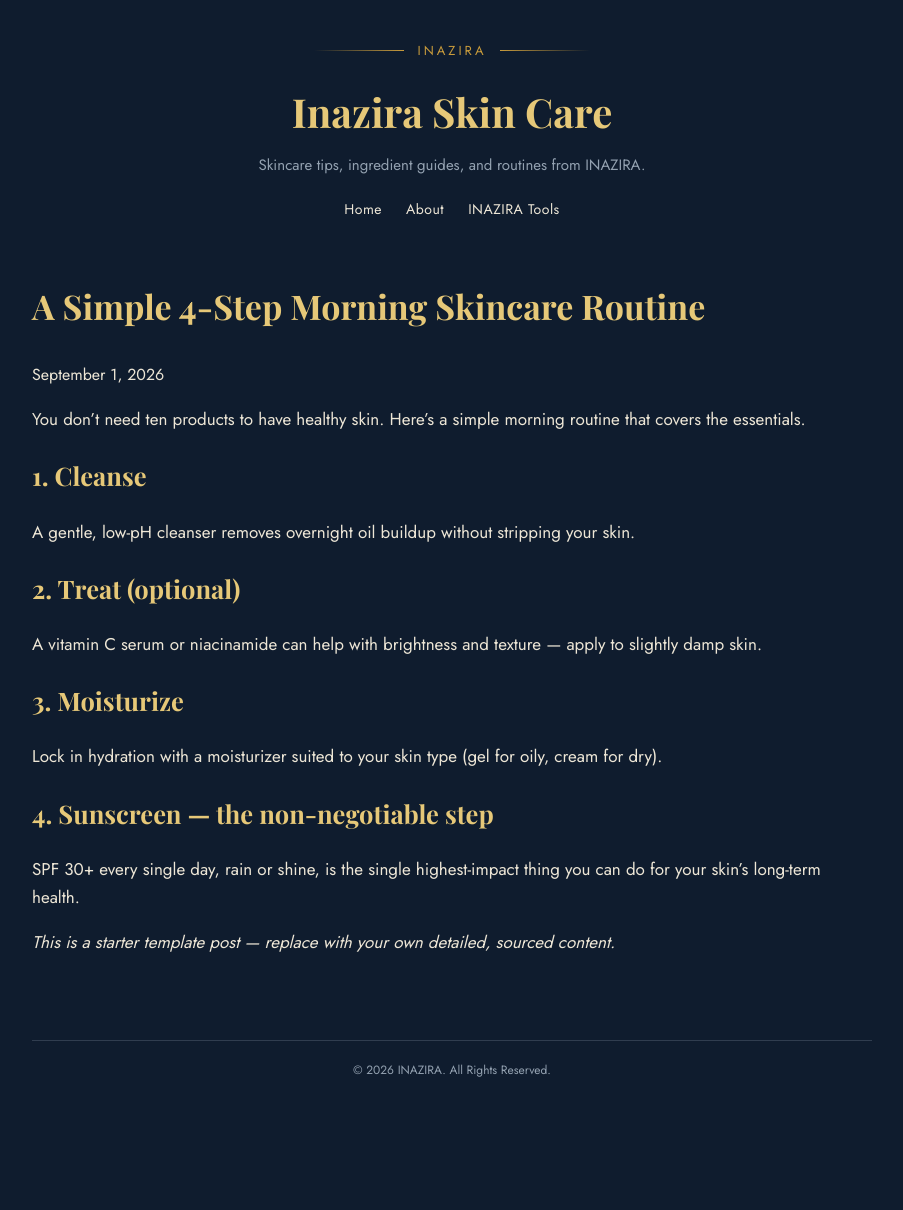
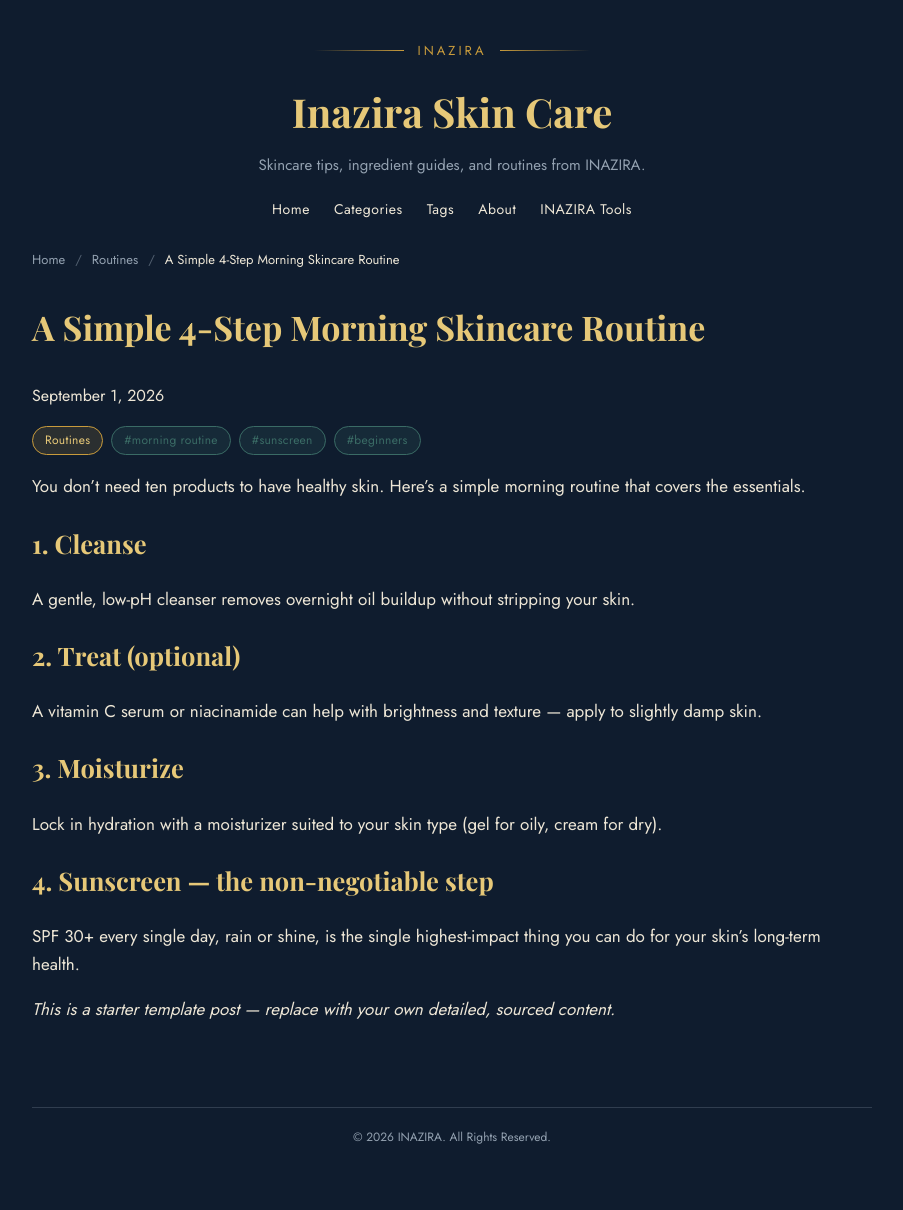
Before and after one commit to imarnhridoy8595/skincare-inazira, a Jekyll site: the page built from _posts/2026-09-01-simple-morning-skincare-routine.md, in a window 1280 px wide. Shown: the whole page, without its empty margins (188-1091 px from the left). Built offline with Jekyll 4.4.1, drawn with Linux system fonts in a browser that asks for light colours; before the commit the page ends 1143 px from its top, so only the background shows below that.

Commit message:
Add answer-engine content format and SEO schema

```diff
--- /dev/null
+++ b/_includes/breadcrumbs.html
@@ -0,0 +1,38 @@
+<nav class="breadcrumbs" aria-label="Breadcrumb">
+  <a href="{{ '/' | relative_url }}">Home</a>
+  {% if page.categories.size > 0 %}
+    <span class="crumb-sep">/</span>
+    <a href="{{ '/categories/' | relative_url }}#{{ page.categories[0] | slugify }}">{{ page.categories[0] }}</a>
+  {% endif %}
+  <span class="crumb-sep">/</span>
+  <span class="crumb-current">{{ page.title }}</span>
+</nav>
+
+<script type="application/ld+json">
+{
+  "@context": "https://schema.org",
+  "@type": "BreadcrumbList",
+  "itemListElement": [
+    {
+      "@type": "ListItem",
+      "position": 1,
+      "name": "Home",
+      "item": "{{ site.url }}{{ '/' | relative_url }}"
+    }
+    {% if page.categories.size > 0 %}
+    ,{
+      "@type": "ListItem",
+      "position": 2,
+      "name": {{ page.categories[0] | jsonify }},
+      "item": "{{ site.url }}{{ '/categories/' | relative_url }}"
+    }
+    {% endif %}
+    ,{
+      "@type": "ListItem",
+      "position": {% if page.categories.size > 0 %}3{% else %}2{% endif %},
+      "name": {{ page.title | jsonify }},
+      "item": "{{ site.url }}{{ page.url | relative_url }}"
+    }
+  ]
+}
+</script>
--- /dev/null
+++ b/_includes/faq-section.html
@@ -0,0 +1,30 @@
+{% if page.faqs %}
+<section class="faq-section">
+  <h2>Frequently Asked Questions</h2>
+  {% for item in page.faqs %}
+  <details class="faq-item">
+    <summary>{{ item.q }}</summary>
+    <div class="faq-answer">{{ item.a | markdownify }}</div>
+  </details>
+  {% endfor %}
+</section>
+
+<script type="application/ld+json">
+{
+  "@context": "https://schema.org",
+  "@type": "FAQPage",
+  "mainEntity": [
+    {% for item in page.faqs %}
+    {
+      "@type": "Question",
+      "name": {{ item.q | jsonify }},
+      "acceptedAnswer": {
+        "@type": "Answer",
+        "text": {{ item.a | strip_html | jsonify }}
+      }
+    }{% unless forloop.last %},{% endunless %}
+    {% endfor %}
+  ]
+}
+</script>
+{% endif %}
--- /dev/null
+++ b/_includes/quick-answer.html
@@ -0,0 +1,6 @@
+{% if page.quick_answer %}
+<div class="quick-answer">
+  <span class="quick-answer-label">Quick Answer</span>
+  <p>{{ page.quick_answer }}</p>
+</div>
+{% endif %}
--- a/_layouts/default.html
+++ b/_layouts/default.html
@@ -21,6 +21,8 @@
       <p class="site-description">{{ site.description }}</p>
       <nav class="site-nav">
         <a href="{{ '/' | relative_url }}">Home</a>
+        <a href="{{ '/categories/' | relative_url }}">Categories</a>
+        <a href="{{ '/tags/' | relative_url }}">Tags</a>
         <a href="{{ '/about/' | relative_url }}">About</a>
         <a href="https://inazira.com">INAZIRA Tools</a>
       </nav>
--- a/_layouts/post.html
+++ b/_layouts/post.html
@@ -1,12 +1,25 @@
 ---
 layout: default
 ---
+{% include breadcrumbs.html %}
 <article class="post">
   <header class="post-header">
     <h1 class="post-title">{{ page.title }}</h1>
     <p class="post-meta">{{ page.date | date: "%B %-d, %Y" }}{% if page.author %} · {{ page.author }}{% endif %}</p>
+    {% if page.categories.size > 0 or page.tags.size > 0 %}
+    <div class="post-taxonomy">
+      {% for cat in page.categories %}
+        <a class="pill pill-category" href="{{ '/categories/' | relative_url }}#{{ cat | slugify }}">{{ cat }}</a>
+      {% endfor %}
+      {% for tag in page.tags %}
+        <a class="pill pill-tag" href="{{ '/tags/' | relative_url }}#{{ tag | slugify }}">#{{ tag }}</a>
+      {% endfor %}
+    </div>
+    {% endif %}
   </header>
+  {% include quick-answer.html %}
   <div class="post-content">
     {{ content }}
   </div>
+  {% include faq-section.html %}
 </article>
--- a/_posts/2026-09-01-simple-morning-skincare-routine.md
+++ b/_posts/2026-09-01-simple-morning-skincare-routine.md
@@ -1,6 +1,8 @@
 ---
 title: "A Simple 4-Step Morning Skincare Routine"
 date: 2026-09-01 11:00:00 +0600
+categories: [Routines]
+tags: [morning routine, sunscreen, beginners]
 ---
 
 You don't need ten products to have healthy skin. Here's a simple morning routine that covers the essentials.
--- a/assets/css/main.css
+++ b/assets/css/main.css
@@ -128,6 +128,163 @@
   color: var(--adc-teal);
 }
 
+/* Category / tag pills */
+.post-taxonomy {
+  display: flex;
+  flex-wrap: wrap;
+  gap: 8px;
+  margin: 10px 0 14px;
+}
+
+.pill {
+  display: inline-block;
+  font-size: 12px;
+  letter-spacing: 0.3px;
+  padding: 4px 12px;
+  border-radius: 999px;
+  border: 1px solid transparent;
+}
+
+.pill-category {
+  background: rgba(200, 155, 60, 0.15);
+  border-color: var(--adc-brass);
+  color: var(--adc-brass-light) !important;
+}
+
+.pill-tag {
+  background: rgba(58, 107, 101, 0.18);
+  border-color: var(--adc-teal);
+  color: var(--adc-teal) !important;
+}
+
+.pill:hover {
+  background: rgba(200, 155, 60, 0.3);
+}
+
+/* Categories / Tags index pages */
+.taxonomy-group {
+  margin-bottom: 34px;
+}
+
+.taxonomy-group h2 {
+  font-family: 'Playfair Display', serif;
+  color: var(--adc-brass-light);
+  font-size: 22px;
+  border-bottom: 1px solid rgba(147, 161, 176, 0.2);
+  padding-bottom: 8px;
+  margin-bottom: 14px;
+  scroll-margin-top: 20px;
+}
+
+.taxonomy-post-list {
+  list-style: none;
+  margin: 0;
+  padding: 0;
+}
+
+.taxonomy-post-list li {
+  margin-bottom: 8px;
+  font-size: 15px;
+}
+
+.taxonomy-post-list .taxonomy-post-date {
+  color: var(--adc-muted);
+  font-size: 12px;
+  margin-left: 8px;
+}
+
+.taxonomy-index-nav {
+  display: flex;
+  flex-wrap: wrap;
+  gap: 8px;
+  margin-bottom: 30px;
+}
+
+/* Breadcrumbs */
+.breadcrumbs {
+  font-size: 13px;
+  color: var(--adc-muted);
+  margin-bottom: 18px;
+}
+
+.breadcrumbs a { color: var(--adc-muted); }
+.breadcrumbs a:hover { color: var(--adc-brass-light); }
+.crumb-sep { margin: 0 6px; opacity: 0.5; }
+.crumb-current { color: var(--adc-ivory); }
+
+/* Quick answer box — the part AI Overviews / featured snippets tend to lift */
+.quick-answer {
+  background: linear-gradient(160deg, rgba(200,155,60,0.12), rgba(58,107,101,0.10));
+  border-left: 3px solid var(--adc-brass);
+  border-radius: 8px;
+  padding: 16px 20px;
+  margin: 18px 0 26px;
+}
+
+.quick-answer-label {
+  display: block;
+  font-size: 11px;
+  letter-spacing: 1.5px;
+  text-transform: uppercase;
+  color: var(--adc-brass);
+  margin-bottom: 6px;
+  font-weight: 500;
+}
+
+.quick-answer p {
+  margin: 0;
+  font-size: 16px;
+  color: var(--adc-ivory);
+}
+
+/* FAQ accordion */
+.faq-section {
+  margin-top: 40px;
+  border-top: 1px solid rgba(147, 161, 176, 0.2);
+  padding-top: 24px;
+}
+
+.faq-section h2 {
+  font-family: 'Playfair Display', serif;
+  color: var(--adc-brass-light);
+}
+
+.faq-item {
+  background: var(--adc-navy-2);
+  border-radius: 8px;
+  padding: 4px 18px;
+  margin-bottom: 10px;
+}
+
+.faq-item summary {
+  cursor: pointer;
+  padding: 14px 0;
+  font-weight: 500;
+  color: var(--adc-ivory);
+  list-style: none;
+}
+
+.faq-item summary::-webkit-details-marker { display: none; }
+
+.faq-item summary::before {
+  content: "+";
+  color: var(--adc-brass);
+  margin-right: 10px;
+  font-size: 18px;
+}
+
+.faq-item[open] summary::before {
+  content: "\2212";
+}
+
+.faq-answer {
+  padding: 0 0 16px 28px;
+  color: var(--adc-muted);
+  font-size: 15px;
+}
+
+.faq-answer p:first-child { margin-top: 0; }
+
 /* Single post */
 .post-content {
   font-size: 17px;
--- /dev/null
+++ b/robots.txt
@@ -0,0 +1,4 @@
+User-agent: *
+Allow: /
+
+Sitemap: https://skincare.inazira.com/sitemap.xml
```
Also changed, not shown: _posts/2026-09-01-welcome-to-inazira-skin-care.md (+2 -0 lines), _posts/2026-09-13-why-is-my-skin-dry-causes-and-fix.md (added, +56 -0 lines), categories.html (added, +28 -0 lines), index.html (+10 -0 lines), tags.html (added, +28 -0 lines), README.md.
